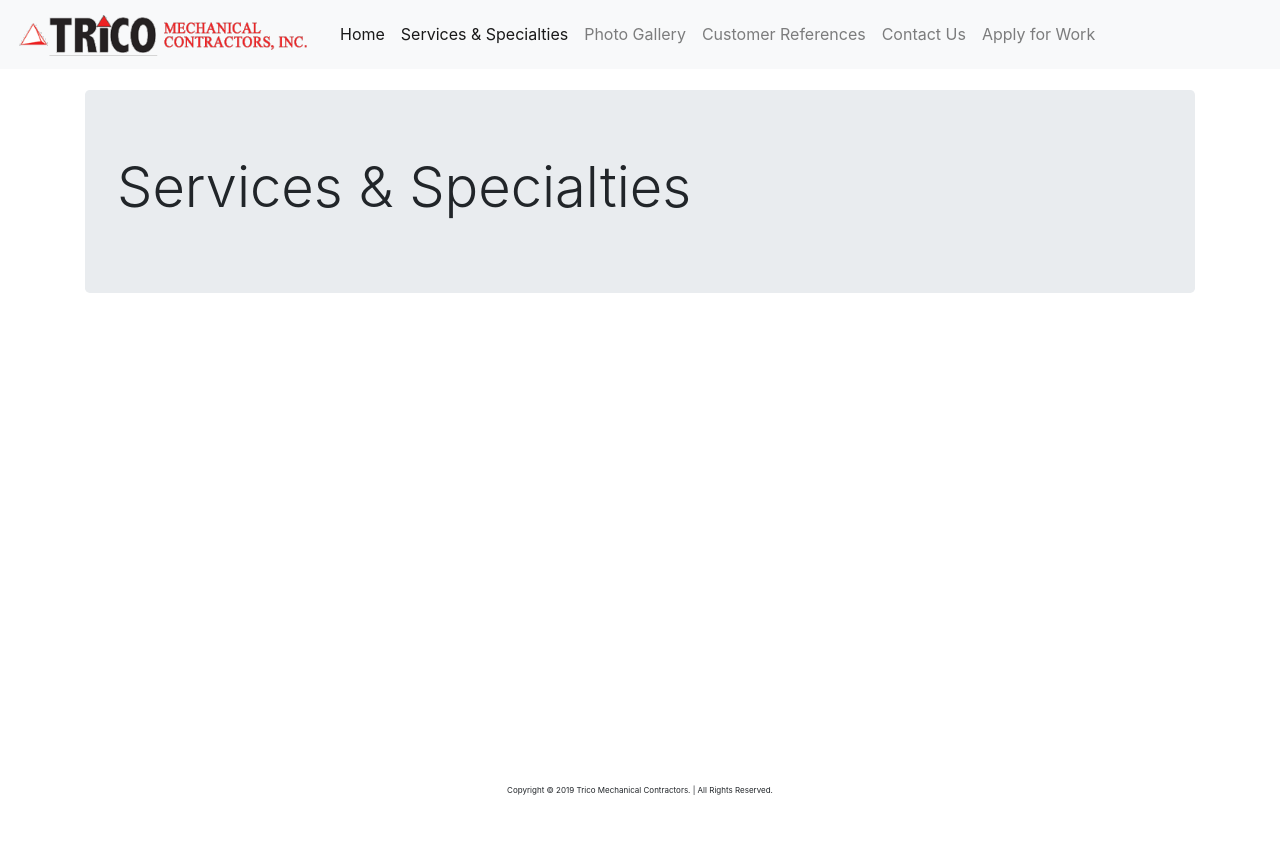
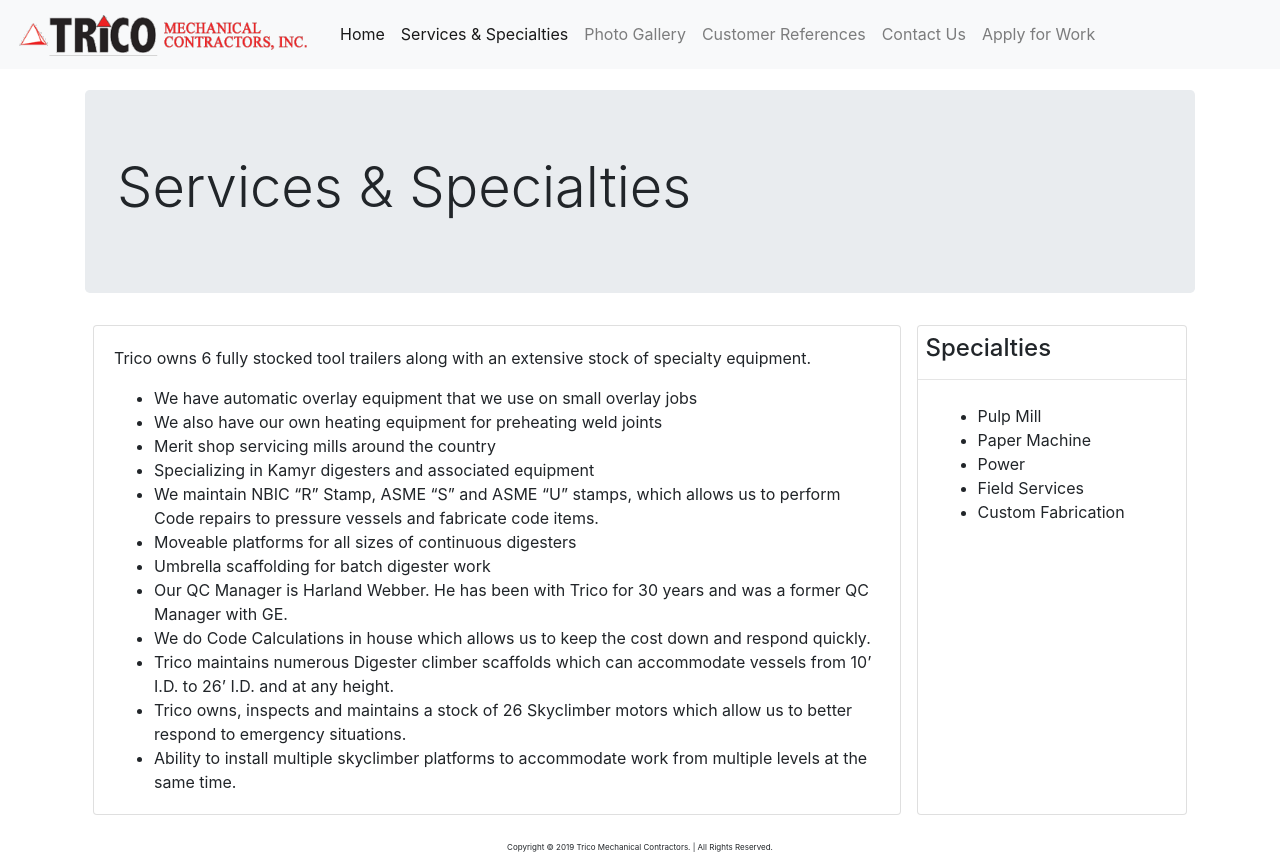
Before and after one commit to tricomechanical/trico, an Angular app: page /services in a window 1280 px wide. Before the commit the page ends 800 px from the top, so only its background shows below. Built offline with nearby package versions, Linux system fonts and the light colour scheme.

Commit message:
Added services and specialties details to page

```diff
--- a/src/app/pages/specialties/specialties.component.html
+++ b/src/app/pages/specialties/specialties.component.html
@@ -4,5 +4,40 @@
             Services & Specialties
         </h1>
     </div>
-
+    <div class="specialties-wrapper">
+        <div class="card mb-3 services-card">
+            <div class="card-body">
+                <p class="card-text">
+                    Trico owns 6 fully stocked tool trailers along with an extensive stock of specialty equipment.<br/>
+                </p>
+                <ul class="card-text">
+                    <li>We have automatic overlay equipment that we use on small overlay jobs</li>
+                    <li>We also have our own heating equipment for preheating weld joints</li>
+                    <li>Merit shop servicing mills around the country</li>
+                    <li>Specializing in Kamyr digesters and associated equipment</li>
+                    <li>We maintain NBIC “R” Stamp, ASME “S” and ASME “U” stamps, which allows us to perform Code repairs to pressure vessels and fabricate code items.</li>
+                    <li>Moveable platforms for all sizes of continuous digesters</li>
+                    <li>Umbrella scaffolding for batch digester work</li>
+                    <li>Our QC Manager is Harland Webber. He has been with Trico for 30 years and was a former QC Manager with GE.</li>
+                    <li>We do Code Calculations in house which allows us to keep the cost down and respond quickly.</li>
+                    <li>Trico maintains numerous Digester climber scaffolds which can accommodate vessels from 10’ I.D. to 26’ I.D. and at any height.</li>
+                    <li>Trico owns, inspects and maintains a stock of 26 Skyclimber motors which allow us to better respond to emergency situations.</li>
+                    <li>Ability to install multiple skyclimber platforms to accommodate work from multiple levels at the same time.</li>
+                </ul>
+            </div>
+        </div>
+        <div class="card mb-3 specialties-card">
+            <h4 class="card-title">Specialties</h4>
+            <hr class="my-1">
+            <div class="card-body">
+                <ul class="card-text">
+                    <li>Pulp Mill</li>
+                    <li>Paper Machine</li>
+                    <li>Power</li>
+                    <li>Field Services</li>
+                    <li>Custom Fabrication</li>
+                </ul>
+            </div>
+        </div>
+    </div>
 </div>
--- a/src/app/pages/specialties/specialties.component.scss
+++ b/src/app/pages/specialties/specialties.component.scss
@@ -0,0 +1,17 @@
+.specialties-wrapper {
+    display: flex;
+    flex-direction: row;
+
+    .services-card {
+        flex: 3;
+        margin: 0 8px;
+    }
+
+    .specialties-card {
+        flex: 1;
+        margin: 0 8px;
+        .card-title {
+            padding: 8px 8px 0 8px;
+        }
+    }
+}
```
